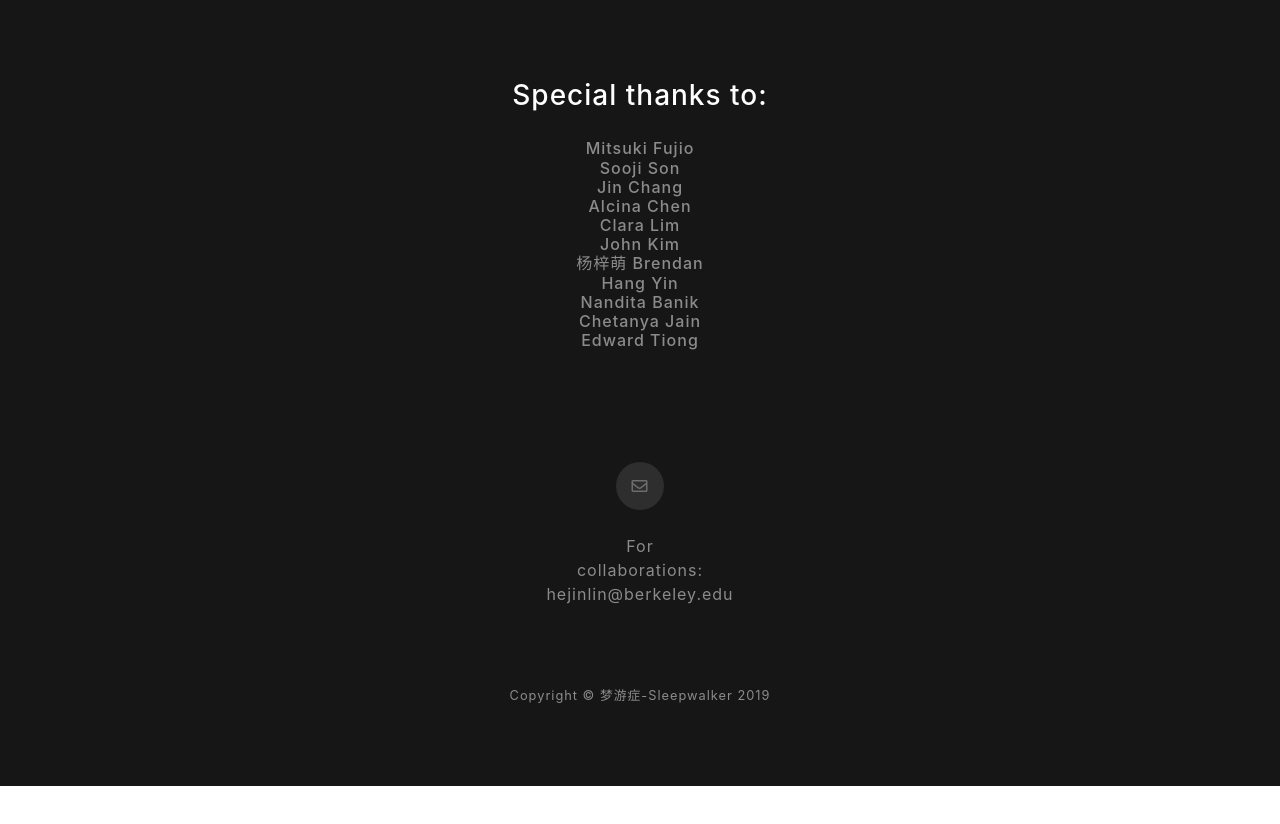
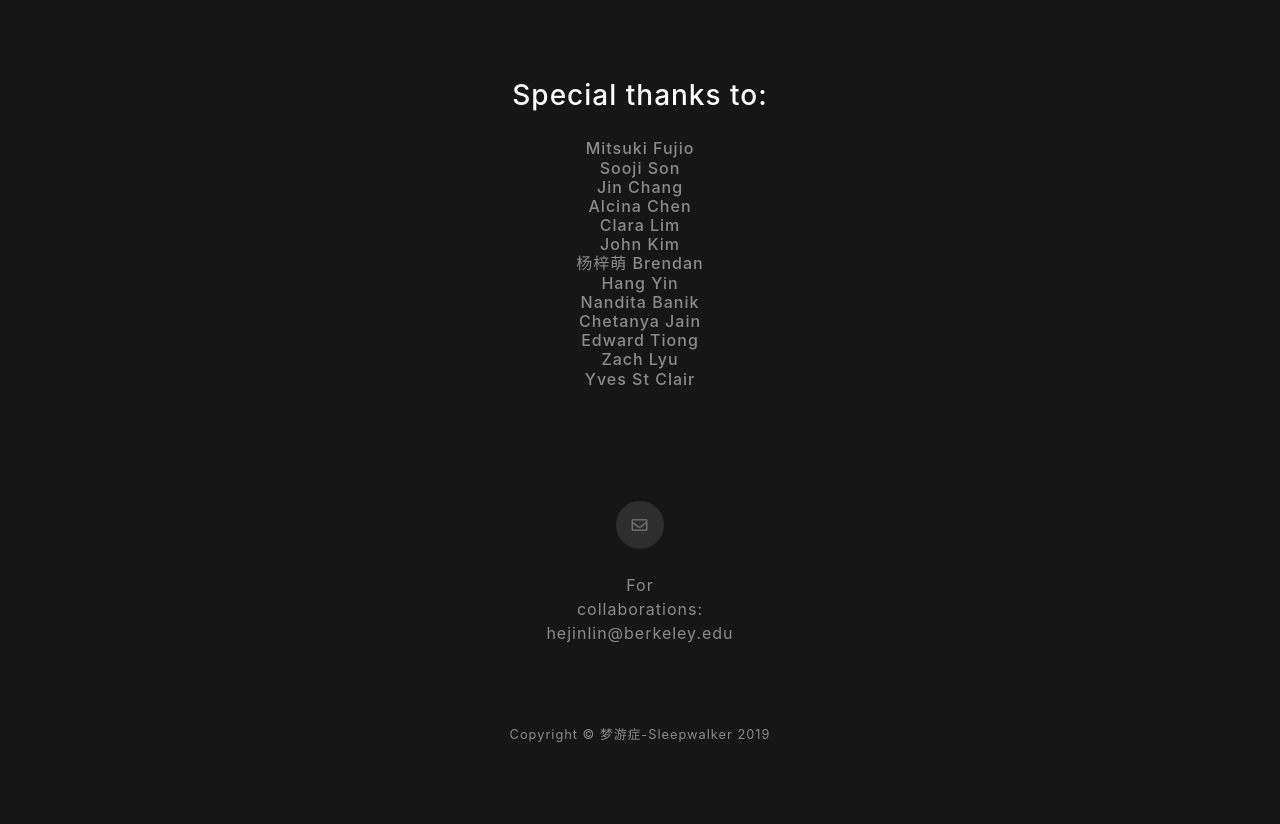
Before and after one commit to gdomnijl/sleepwalker, a website with bundled scripts: page index.html in a window 1280 px wide. Shown: the part 4800-5624 px from the top of the page. Before the commit the page ends 5586 px from the top, so only its background shows below. Built offline with nearby package versions, Linux system fonts and the light colour scheme.

Commit message:
Update index.html

```diff
--- a/index.html
+++ b/index.html
@@ -218,7 +218,11 @@ Nandita Banik <br>
 
 Chetanya Jain <br>
 
-Edward Tiong
+Edward Tiong <br>
+
+Zach Lyu <br>
+
+Yves St Clair
 </h6>
 </h3>
 
```
